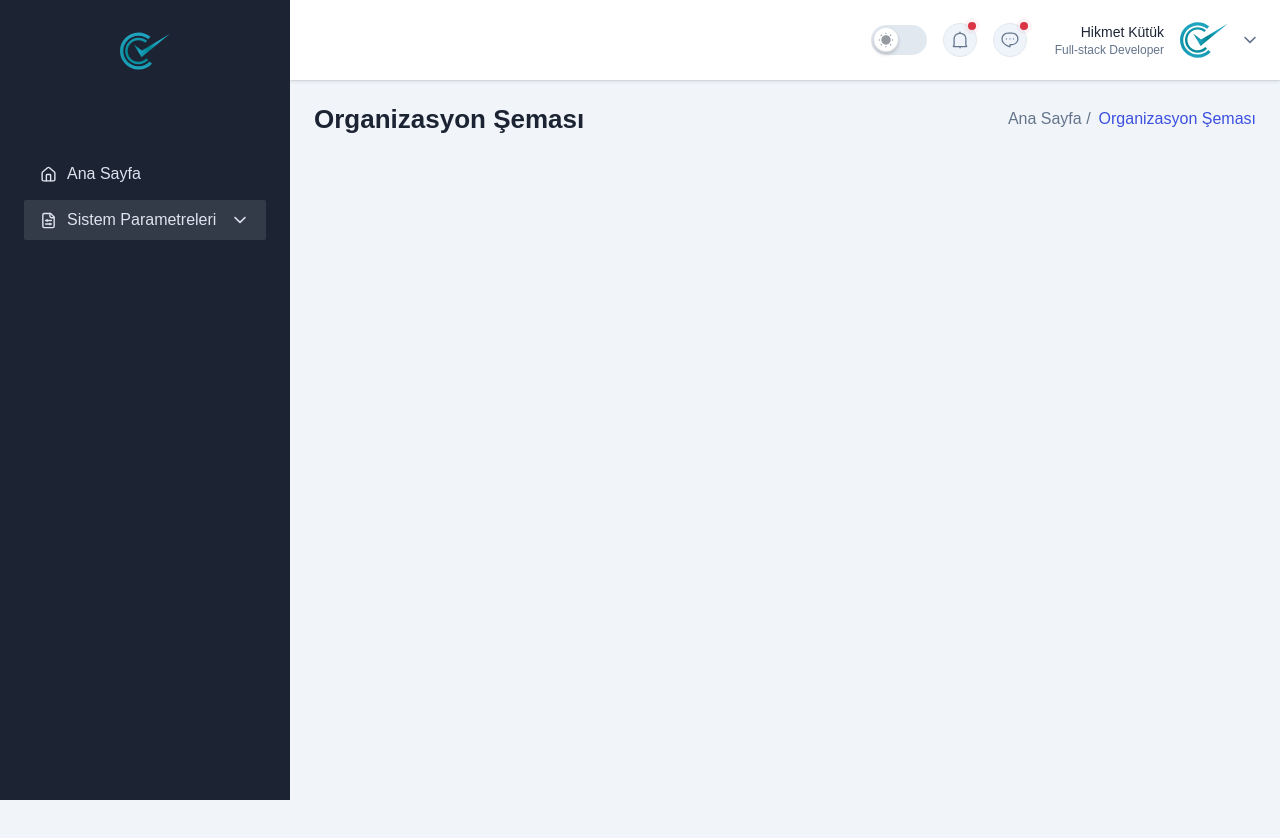
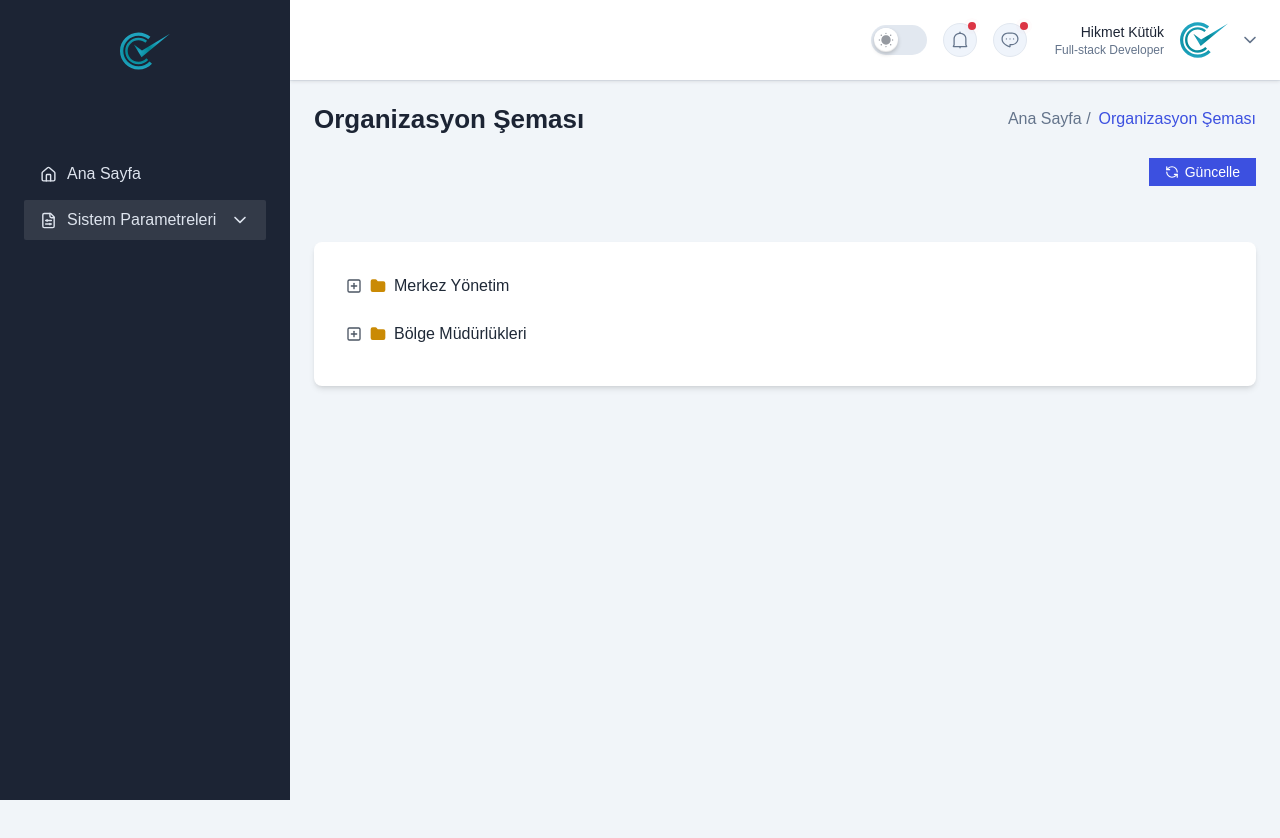
Before and after one commit to hikmetkutuk/public-sector-frontend, a Next.js app: page /organisation in a window 1280 px wide. Shown: the top 838 px of the page. Before the commit the page ends 800 px from the top, so only its background shows below. Built offline with nearby package versions, Linux system fonts and the light colour scheme.

Commit message:
feat: implement organization tree structure with interactive nodes and refresh button

```diff
--- a/src/app/globals.css
+++ b/src/app/globals.css
@@ -248,3 +248,8 @@ input[type='search']::-webkit-search-cancel-button {
   width: 17px;
   height: 17px;
 }
+
+.button-icon {
+  width: 14px;
+  height: 14px;
+}
--- a/src/app/organisation/page.tsx
+++ b/src/app/organisation/page.tsx
@@ -1,11 +1,47 @@
 import React from 'react';
 import Breadcrumb from '@/components/Breadcrumbs/Breadcrumb';
 import DefaultLayout from '@/components/Layouts/DefaultLayout';
+import { RefreshCcw } from 'lucide-react';
+import { OrganizationNode } from '@/types';
+import { TreeNode } from '@/components/TreeNode';
+
+const organizationData: OrganizationNode[] = [
+  {
+    id: 1,
+    name: 'Merkez Yönetim',
+    children: [
+      { id: 11, name: 'İnsan Kaynakları' },
+      { id: 12, name: 'Finans Departmanı', children: [{ id: 121, name: 'Muhasebe' }] },
+    ],
+  },
+  {
+    id: 2,
+    name: 'Bölge Müdürlükleri',
+    children: [
+      { id: 21, name: 'İstanbul Bölge' },
+      { id: 22, name: 'Ankara Bölge' },
+    ],
+  },
+];
 
 const Page = () => {
   return (
     <DefaultLayout>
       <Breadcrumb pageName="Organizasyon Şeması" />
+      <div className="flex min-h-screen flex-col gap-10">
+        <div className="mb-4 flex justify-end">
+          <button className="inline-flex items-center justify-center gap-1.5 bg-primary py-1 text-sm font-medium text-white hover:bg-opacity-90 lg:px-3 xl:px-4">
+            <RefreshCcw size={14} /> Güncelle
+          </button>
+        </div>
+        <div className="rounded-lg bg-white p-6 shadow-md dark:bg-gray-800">
+          <div>
+            {organizationData.map((node) => (
+              <TreeNode key={node.id} node={node} />
+            ))}
+          </div>
+        </div>
+      </div>
     </DefaultLayout>
   );
 };
--- a/src/components/Dropdown.tsx
+++ b/src/components/Dropdown.tsx
@@ -21,9 +21,7 @@ const Dropdown: React.FC<DropdownComponentProps> = ({
 
   const handleChange = (e: React.ChangeEvent<HTMLSelectElement>) => {
     const selectedValue = e.target.value;
-    const selectedOption = options.find(
-        (option) => String(option.value) === selectedValue
-    );
+    const selectedOption = options.find((option) => String(option.value) === selectedValue);
 
     if (selectedOption) {
       setInternalValue(selectedOption.value);
--- /dev/null
+++ b/src/components/TreeNode.tsx
@@ -0,0 +1,50 @@
+'use client';
+import { SquareMinus, SquarePlus, Folder, FolderOpen } from 'lucide-react';
+import React, { useState } from 'react';
+import { OrganizationNode } from '@/types';
+
+const TreeNodeComponent = ({ node }: { node: OrganizationNode }) => {
+  const [isOpen, setIsOpen] = useState(false);
+  const hasChildren = node.children && node.children.length > 0;
+
+  return (
+    <div className="mb-2">
+      <div
+        className="flex cursor-pointer items-center gap-2 rounded p-2 transition-colors duration-200 hover:bg-gray-100 dark:hover:bg-gray-700"
+        onClick={() => hasChildren && setIsOpen(!isOpen)}
+      >
+        {hasChildren && (
+          <span className="flex items-center text-gray-600 dark:text-gray-300">
+            {isOpen ? <SquareMinus size={16} /> : <SquarePlus size={16} />}
+          </span>
+        )}
+        <span className="flex items-center text-yellow-600 dark:text-yellow-600">
+          {hasChildren ? (
+            isOpen ? (
+              <FolderOpen size={16} />
+            ) : (
+              <Folder size={16} fill="currentColor" />
+            )
+          ) : (
+            <Folder size={16} fill="currentColor" className="ml-6" />
+          )}
+        </span>
+        <span className="flex items-center text-gray-800 dark:text-white">{node.name}</span>
+      </div>
+      {hasChildren && isOpen && (
+        <div className="ml-10">
+          {node.children!.map((child: OrganizationNode) => (
+            <TreeNode key={child.id} node={child} />
+          ))}
+        </div>
+      )}
+    </div>
+  );
+};
+
+TreeNodeComponent.displayName = 'TreeNode';
+
+export const TreeNode = React.memo(
+  TreeNodeComponent,
+  (prevProps, nextProps) => prevProps.node === nextProps.node
+);
```
Also changed, not shown: src/types/index.d.ts (+26 -18 lines), 1 other file (tests, documents, lock files or other folders). Lines whose indentation alone changed are shown as unchanged.
